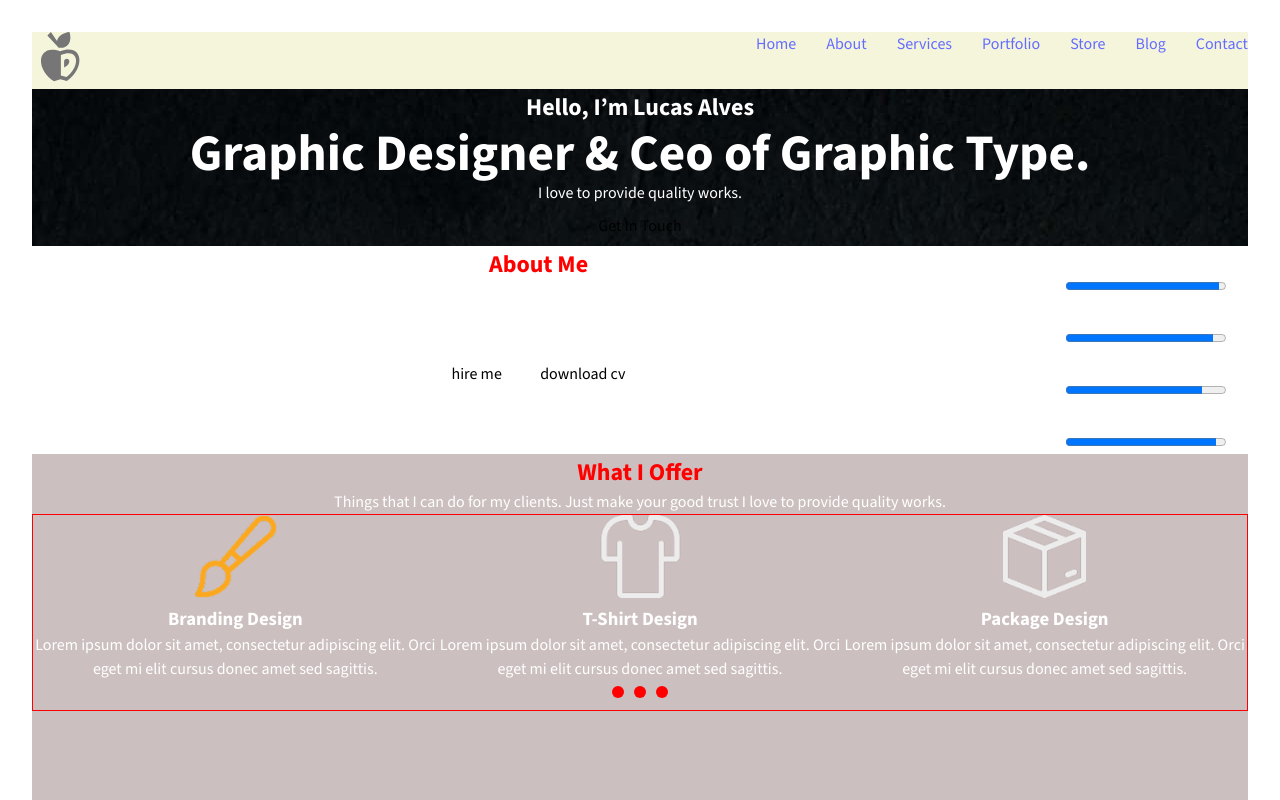
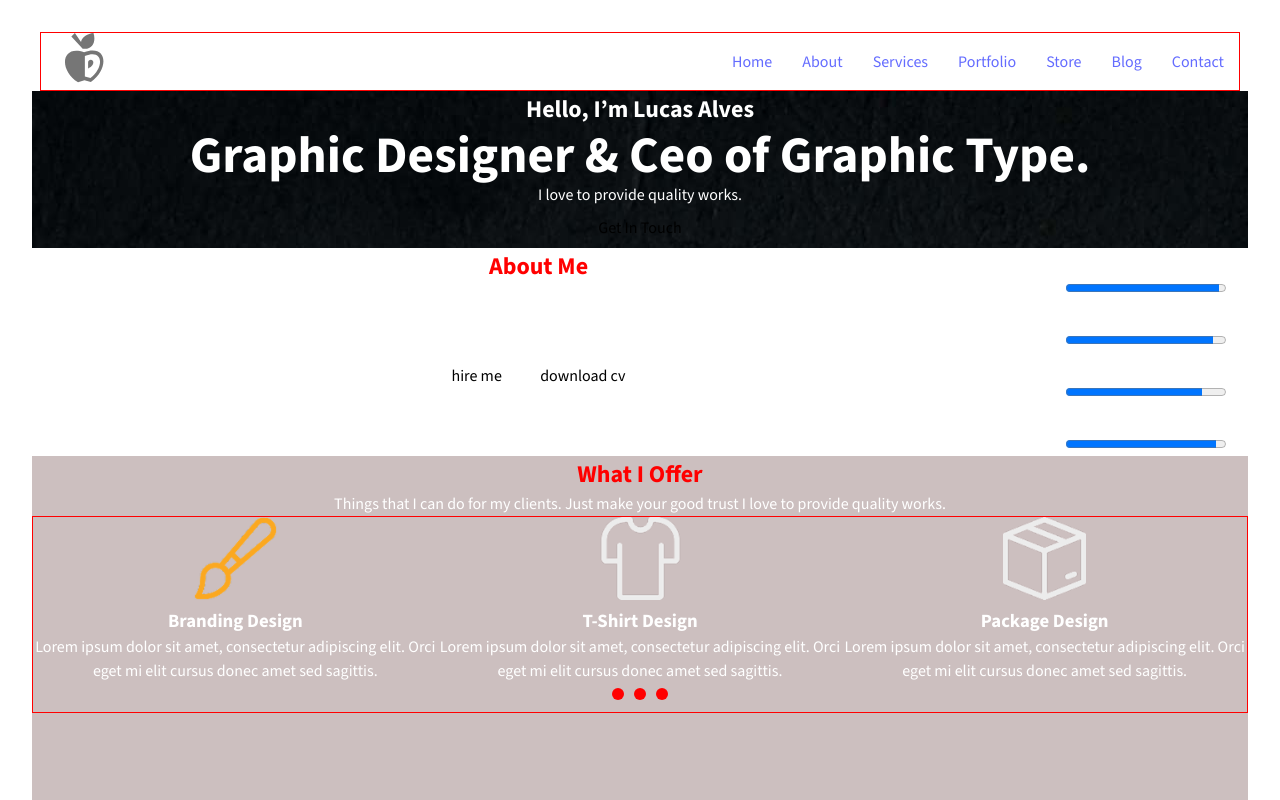
Before and after one commit to Anton-013/portfolio, a React (Vite) app: page / in a window 1280 px wide. Shown: the top 800 px of the page. Built offline with nearby package versions, Linux system fonts and the light colour scheme.

Commit message:
add container in header

```diff
--- a/src/layout/header/Header.tsx
+++ b/src/layout/header/Header.tsx
@@ -2,20 +2,24 @@
 import styled from "styled-components";
 import { Logo } from "../../components/logo/Logo";
 import { Menu } from "../../components/menu/Menu";
+import { Container } from "../../components/Container";
+import { FlexWrapper } from "../../components/FlexWrapper";
 
 const items = ["Home", "About", "Services", "Portfolio", "Store", "Blog", "Contact",]
 
 export const Header = () => {
     return (
         <StyledHeader>
-            <Logo />
-            <Menu menuItems={items}/>
+            <Container>
+                <FlexWrapper justify="space-between" align="center">
+                    <Logo />
+                    <Menu menuItems={items} />
+                </FlexWrapper>
+            </Container>
         </StyledHeader>
     );
 };
 
 const StyledHeader = styled.header`
-    background-color: beige;
-    display: flex;
-    justify-content: space-between;
+
 `
```
